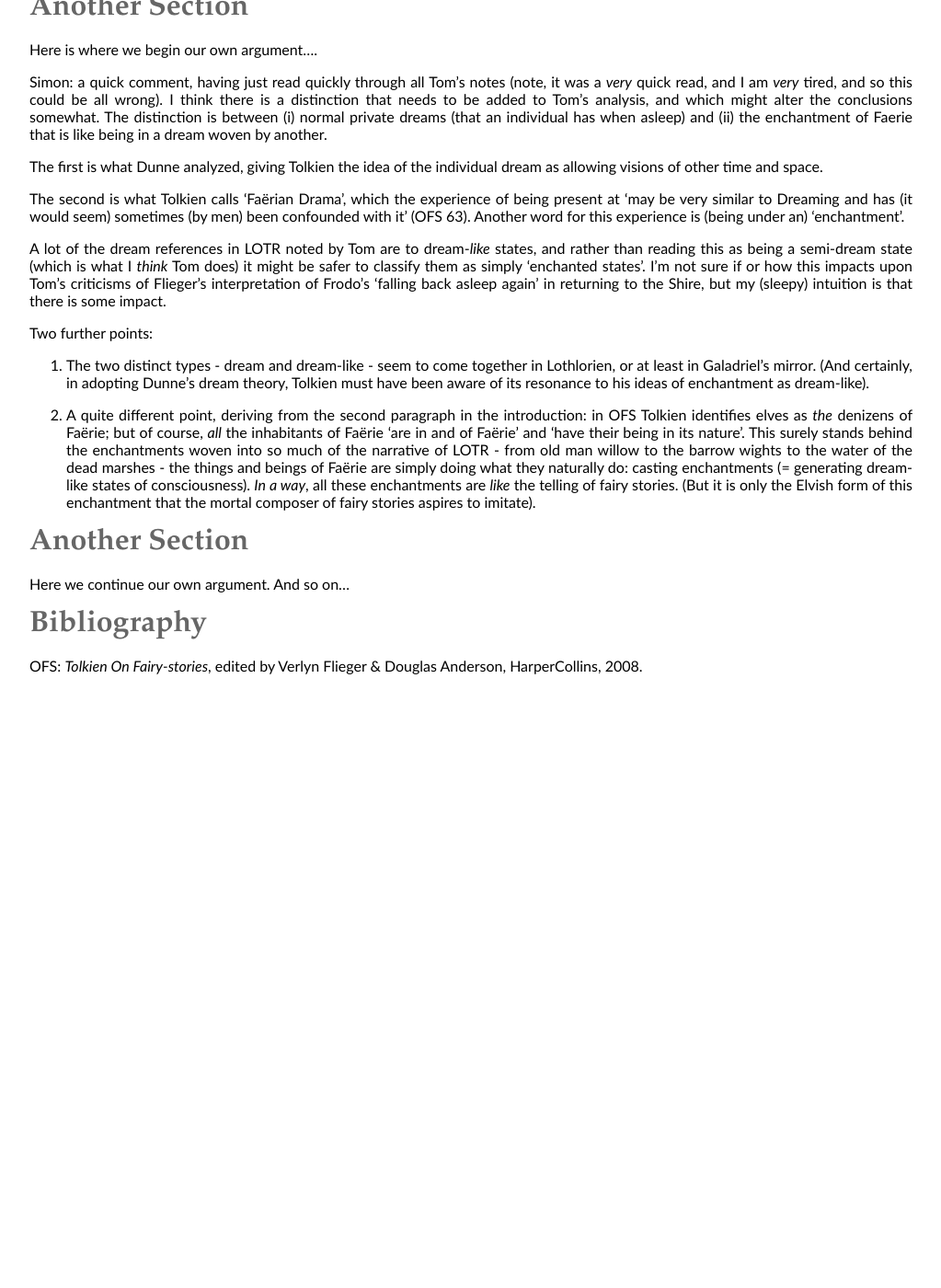
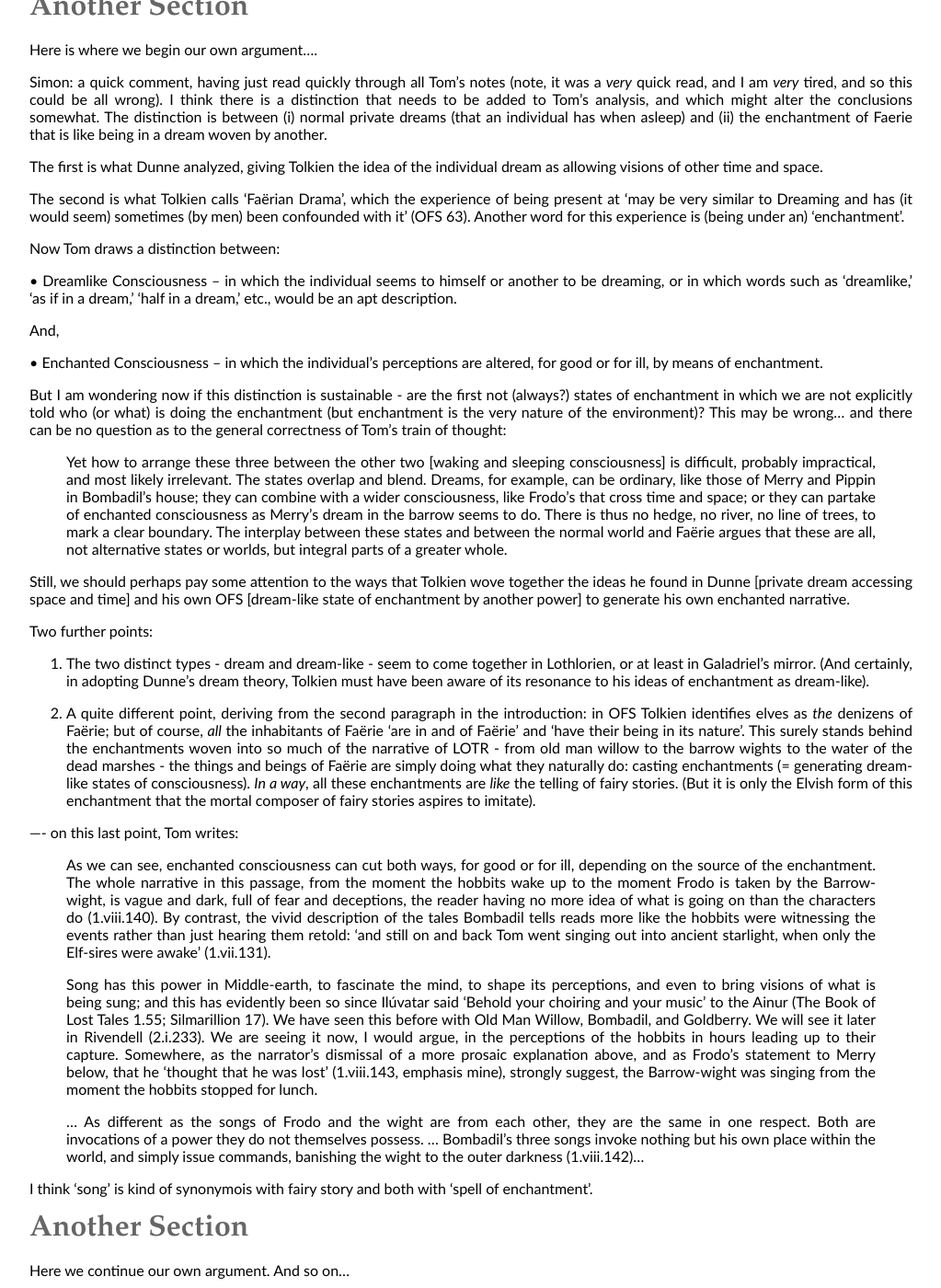
Before and after one commit to uoou/AWildernessOfDragons, a Jekyll site: the page built from essay.md, in a window 1280 px wide and 1400 px high, scrolled down 1780 px. Shown: the whole window at 92% size, without its empty margins (0-1023 px from the left). Built offline with Jekyll 4.4.1, drawn with Linux system fonts in a browser that asks for light colours; Markdown is read by kramdown in place of the engine named in the settings; before the commit the page ends 2545 px from its top, so only the background shows below that.

Commit message:
Update essay.md

```diff
--- a/essay.md
+++ b/essay.md
@@ -54,7 +54,19 @@ The first is what Dunne analyzed, giving Tolkien the idea of the individual drea
 
 The second is what Tolkien calls 'Faërian Drama', which the experience of being present at 'may be very similar to Dreaming and has (it would seem) sometimes (by men) been confounded with it' (OFS 63). Another word for this experience is (being under an) 'enchantment'.
 
-A lot of the dream references in LOTR noted by Tom are to dream-*like* states, and rather than reading this as being a semi-dream state (which is what I *think* Tom does) it might be safer to classify them as simply 'enchanted states'. I'm not sure if or how this impacts upon Tom's criticisms of Flieger's interpretation of Frodo's 'falling back asleep again' in returning to the Shire, but my (sleepy) intuition is that there is some impact.
+Now Tom draws a distinction between:
+
+•	Dreamlike Consciousness -- in which the individual seems to himself or another to be dreaming, or in which words such as 'dreamlike,' 'as if in a dream,' 'half in a dream,' etc., would be an apt description.
+
+And,
+
+•	Enchanted Consciousness -- in which the individual's perceptions are altered, for good or for ill, by means of enchantment.
+
+But I am wondering now if this distinction is sustainable - are the first not (always?) states of enchantment in which we are not explicitly told who (or what) is doing the enchantment (but enchantment is the very nature of the environment)? This may be wrong... and there can be no question as to the general correctness of Tom's train of thought:
+
+>Yet how to arrange these three between the other two [waking and sleeping consciousness] is difficult, probably impractical, and most likely irrelevant. The states overlap and blend. Dreams, for example, can be ordinary, like those of Merry and Pippin in Bombadil's house; they can combine with a wider consciousness, like Frodo's that cross time and space; or they can partake of enchanted consciousness as Merry's dream in the barrow seems to do. There is thus no hedge, no river, no line of trees, to mark a clear boundary. The interplay between these states and between the normal world and Faërie argues that these are all, not alternative states or worlds, but integral parts of a greater whole.
+
+Still, we should perhaps pay some attention to the ways that Tolkien wove together the ideas he found in Dunne [private dream accessing space and time] and his own OFS [dream-like state of enchantment by another power] to generate his own enchanted narrative.
 
 Two further points:
 
@@ -62,7 +74,15 @@ Two further points:
 
 2. A quite different point, deriving from the second paragraph in the introduction: in OFS Tolkien identifies elves as *the* denizens of Faërie; but of course, *all* the inhabitants of Faërie 'are in and of Faërie' and 'have their being in its nature'. This surely stands behind the enchantments woven into so much of the narrative of LOTR - from old man willow to the barrow wights to the water of the dead marshes - the things and beings of Faërie are simply doing what they naturally do: casting enchantments (= generating dream-like states of consciousness). *In a way*, all these enchantments are *like* the telling of fairy stories. (But it is only the Elvish form of this enchantment that the mortal composer of fairy stories aspires to imitate).
 
+---- on this last point, Tom writes:
 
+>As we can see, enchanted consciousness can cut both ways, for good or for ill, depending on the source of the enchantment.  The whole narrative in this passage, from the moment the hobbits wake up to the moment Frodo is taken by the Barrow-wight, is vague and dark, full of fear and deceptions, the reader having no more idea of what is going on than the characters do (1.viii.140). By contrast, the vivid description of the tales Bombadil tells reads more like the hobbits were witnessing the events rather than just hearing them retold: 'and still on and back Tom went singing out into ancient starlight, when only the Elf-sires were awake' (1.vii.131).
+
+>Song has this power in Middle-earth, to fascinate the mind, to shape its perceptions, and even to bring visions of what is being sung; and this has evidently been so since Ilúvatar said 'Behold your choiring and your music' to the Ainur (The Book of Lost Tales 1.55; Silmarillion 17).  We have seen this before with Old Man Willow, Bombadil, and Goldberry.  We will see it later in Rivendell (2.i.233).  We are seeing it now, I would argue, in the perceptions of the hobbits in hours leading up to their capture. Somewhere, as the narrator's dismissal of a more prosaic explanation above, and as Frodo's statement to Merry below, that he 'thought that he was lost' (1.viii.143, emphasis mine), strongly suggest, the Barrow-wight was singing from the moment the hobbits stopped for lunch.
+
+>... As different as the songs of Frodo and the wight are from each other, they are the same in one respect.  Both are invocations of a power they do not themselves possess. ... Bombadil's three songs invoke nothing but his own place within the world, and simply issue commands, banishing the wight to the outer darkness (1.viii.142)...
+
+I think 'song' is kind of synonymois with fairy story and both with 'spell of enchantment'.
 
 ###Another Section
 
```
